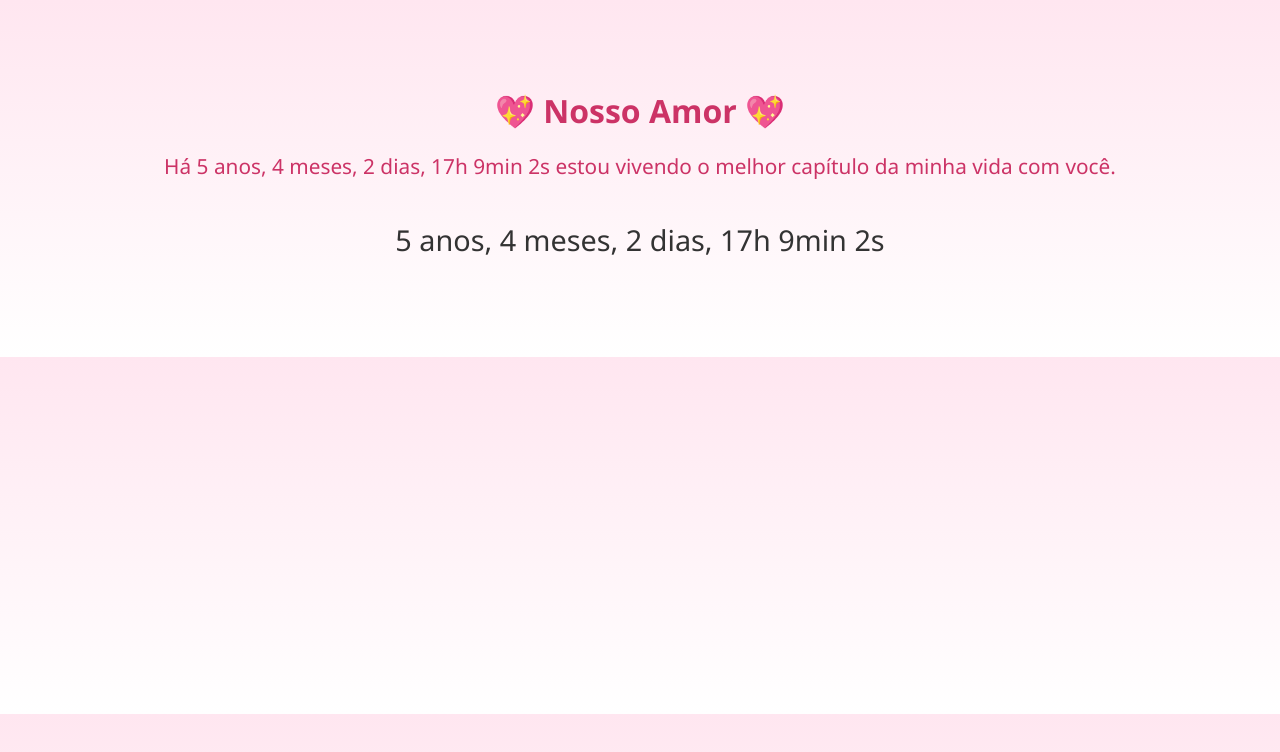
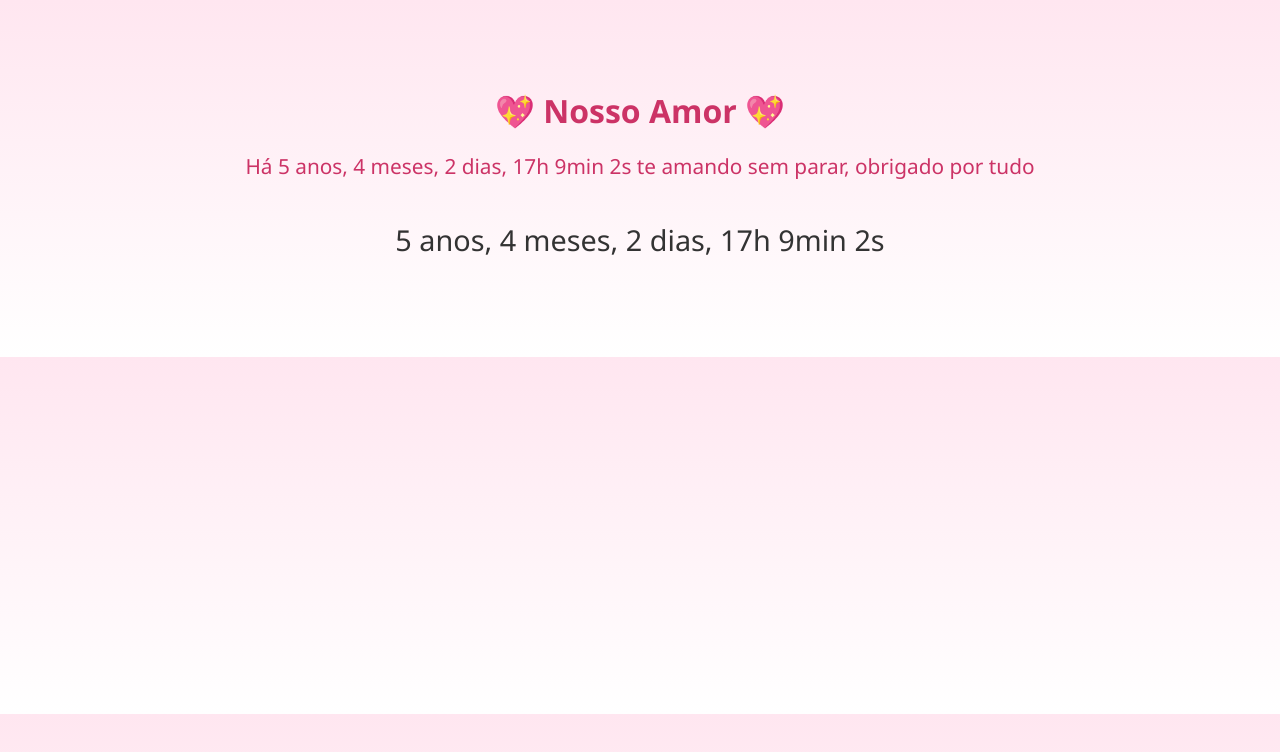
Before and after one commit to Vapzo/nosso-amor, a plain HTML site: page index.html in a window 1280 px wide. Drawn offline with Linux system fonts and the light colour scheme.

Commit message:
Update index.html

```diff
--- a/index.html
+++ b/index.html
@@ -80,7 +80,7 @@
       const tempoFormatado = `${anos} anos, ${meses} meses, ${diasRestantes} dias, ${horas}h ${minutos}min ${segundos}s`;
 
       document.getElementById("contador").textContent = tempoFormatado;
-      document.getElementById("frase").textContent = `Há ${tempoFormatado} estou vivendo o melhor capítulo da minha vida com você.`;
+      document.getElementById("frase").textContent = `Há ${tempoFormatado} te amando sem parar, obrigado por tudo`;
     }
 
     function pararContador() {
```
